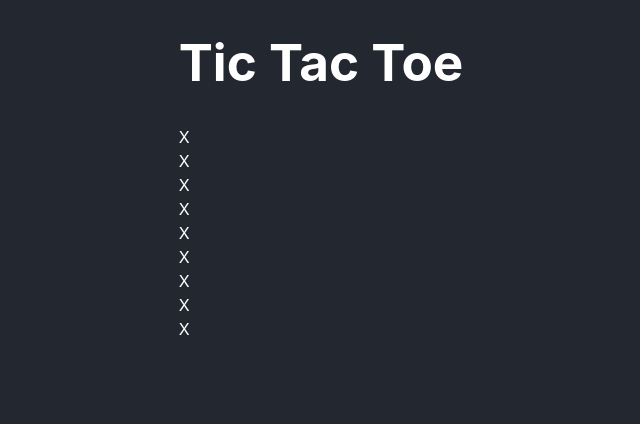
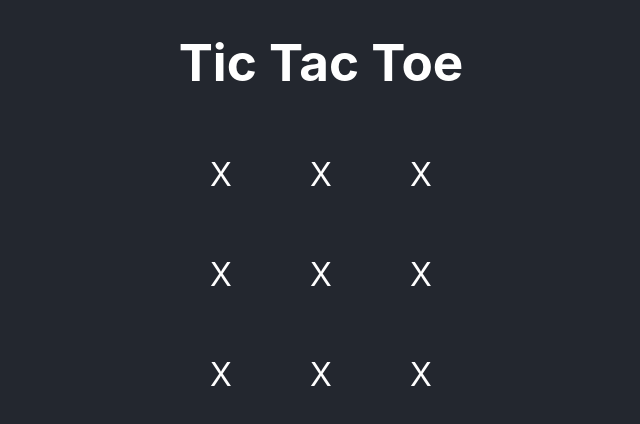
Before and after one commit to theallSparky/react-tic-tac-toe, a React (Vite) app in the folder frontend/: page / in a window 1280 px wide. Shown: the top 424 px of the page, without its empty margins (319-959 px from the left). Built offline with nearby package versions, Linux system fonts and the light colour scheme.

Commit message:
Made board look lik tic-tac-toe

```diff
--- a/frontend/src/App.css
+++ b/frontend/src/App.css
@@ -8,3 +8,18 @@
 h1 {
   text-align: center;
 }
+
+.board {
+  display: grid;
+  grid-template-columns: 100px 100px 100px;
+  grid-template-rows: 100px 100px 100px;
+  cursor: pointer;
+  position: relative;
+}
+.tile {
+  color: currentColor;
+  font-size: 2em;
+  display: flex;
+  justify-content: center;
+  align-items: center;
+}
--- a/frontend/src/components/Board.jsx
+++ b/frontend/src/components/Board.jsx
@@ -3,7 +3,7 @@
 
 function Board() {
   return (
-    <div>
+    <div className="board">
       <Tile />
       <Tile />
       <Tile />
--- a/frontend/src/components/Tile.jsx
+++ b/frontend/src/components/Tile.jsx
@@ -1,5 +1,5 @@
 function Tile() {
-  return <div>X</div>;
+  return <div className="tile">X</div>;
 }
 
 export default Tile;
```
